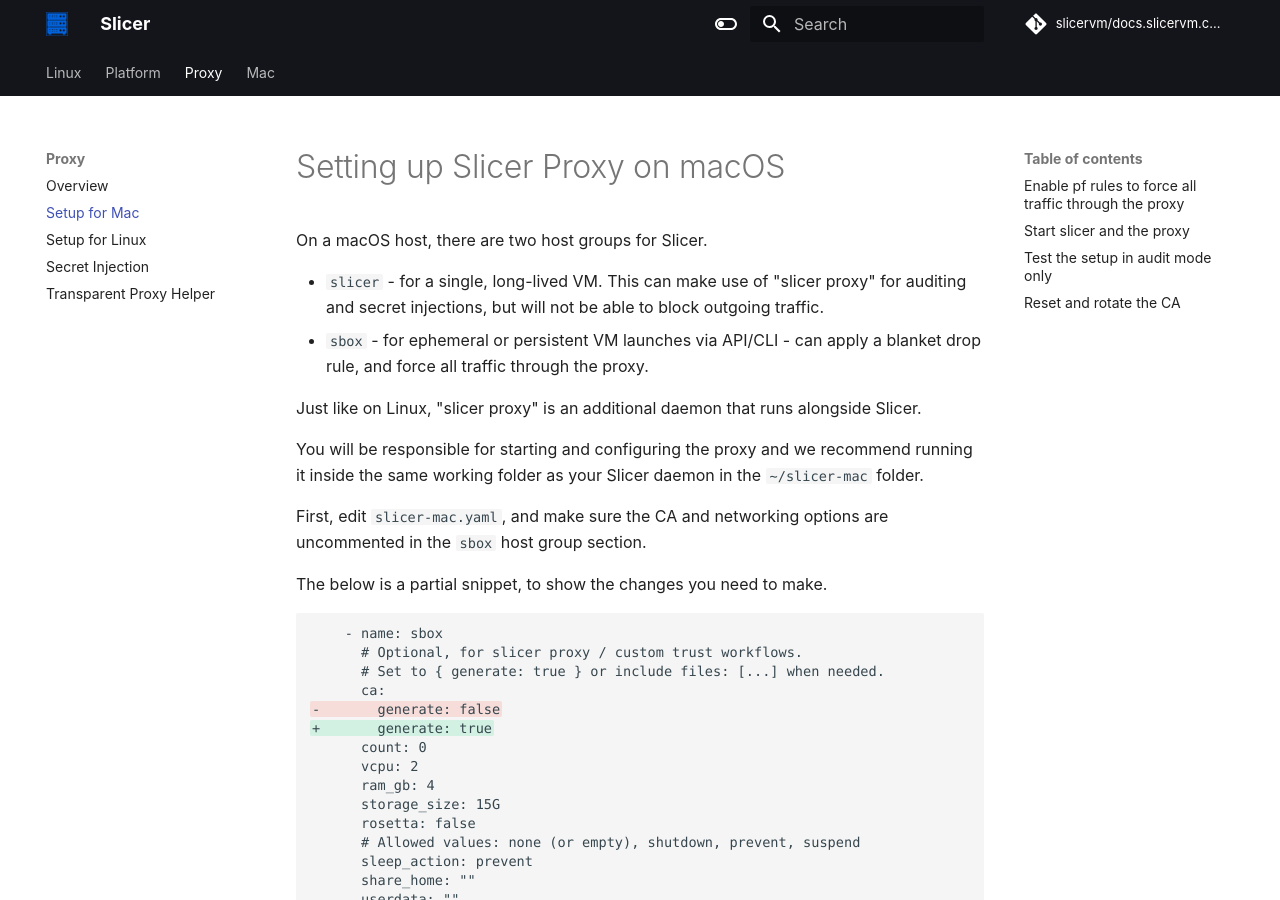
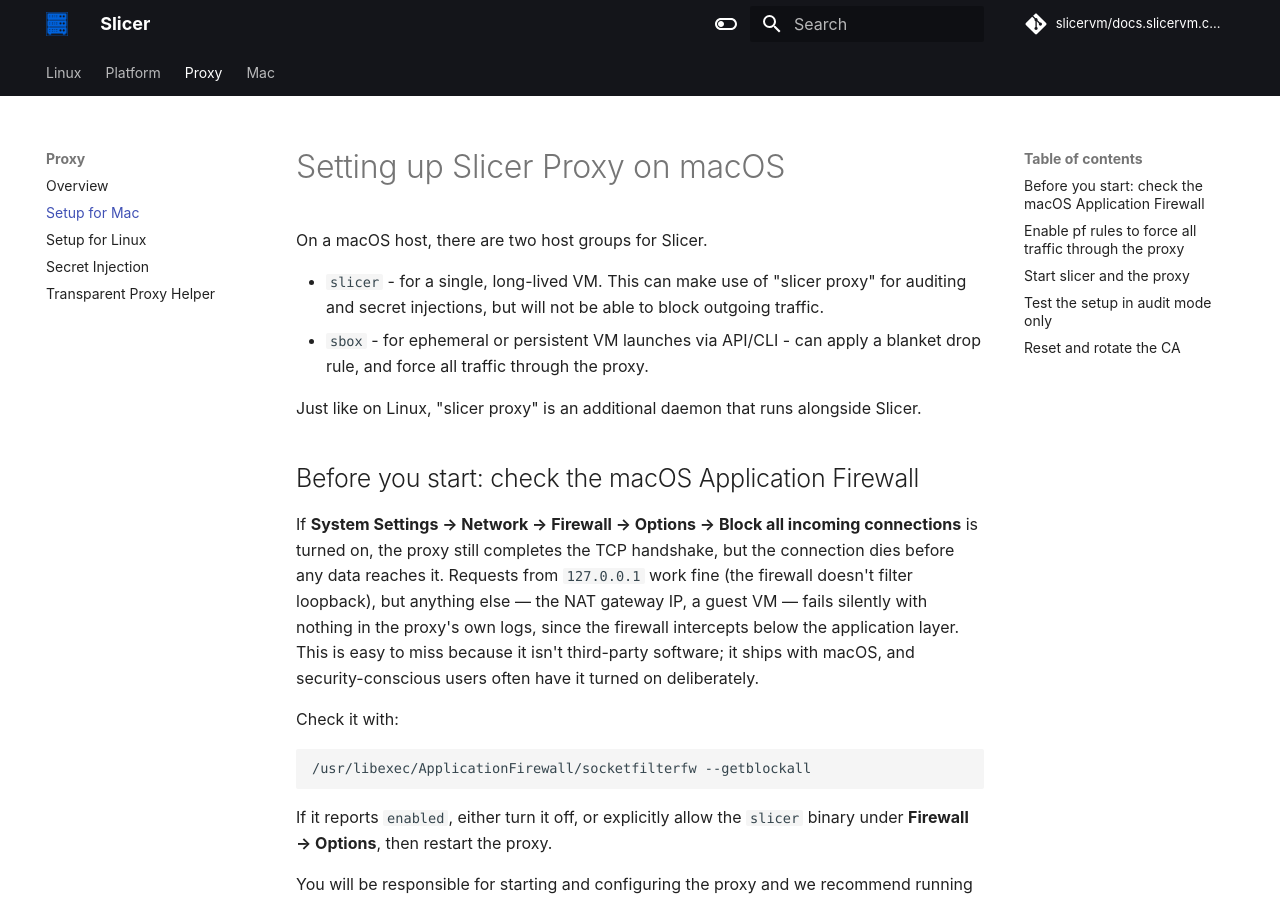
Before and after one commit to slicervm/docs.slicervm.com, an MkDocs documentation site: the page built from docs/proxy/mac.md, in a window 1280 px wide and 900 px high. Built offline with MkDocs 1.6.1 and Material for MkDocs 9.7.7, drawn with Linux system fonts in a browser that asks for light colours; some web fonts are replaced; comment, search, counter and statistics services are not loaded.

Commit message:
Document macOS Application Firewall block-all as a proxy gotcha
Diagnosed a customer's slicer-proxy connections dying silently on
their bridge/gateway address while loopback worked fine, no proxy log
output for the failing requests, and a packet capture showing the TCP
handshake complete with zero response bytes ever written. Root cause
turned out to be macOS's built-in Application Firewall set to "block
all incoming connections" — it exempts loopback but intercepts
everything else below the application layer, which matches every
symptom exactly and looks identical to a proxy-side hang without
instrumentation.

This is stock macOS behavior, not a third-party tool, so it's likely
to bite other security-conscious users the same way. Document the
one-line check so the next person doesn't need a multi-hour
packet-capture investigation to find it.

Signed-off-by: Alex Ellis (OpenFaaS Ltd) <alexellis2@gmail.com>

````diff
--- a/docs/proxy/mac.md
+++ b/docs/proxy/mac.md
@@ -6,6 +6,18 @@
 * `sbox` - for ephemeral or persistent VM launches via API/CLI - can apply a blanket drop rule, and force all traffic through the proxy.
 
 Just like on Linux, "slicer proxy" is an additional daemon that runs alongside Slicer.
+
+## Before you start: check the macOS Application Firewall
+
+If **System Settings → Network → Firewall → Options → Block all incoming connections** is turned on, the proxy still completes the TCP handshake, but the connection dies before any data reaches it. Requests from `127.0.0.1` work fine (the firewall doesn't filter loopback), but anything else — the NAT gateway IP, a guest VM — fails silently with nothing in the proxy's own logs, since the firewall intercepts below the application layer. This is easy to miss because it isn't third-party software; it ships with macOS, and security-conscious users often have it turned on deliberately.
+
+Check it with:
+
+```bash
+/usr/libexec/ApplicationFirewall/socketfilterfw --getblockall
+```
+
+If it reports `enabled`, either turn it off, or explicitly allow the `slicer` binary under **Firewall → Options**, then restart the proxy.
 
 You will be responsible for starting and configuring the proxy and we recommend running it inside the same working folder as your Slicer daemon in the `~/slicer-mac` folder.
 
````
